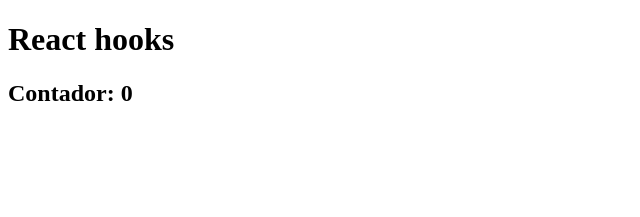
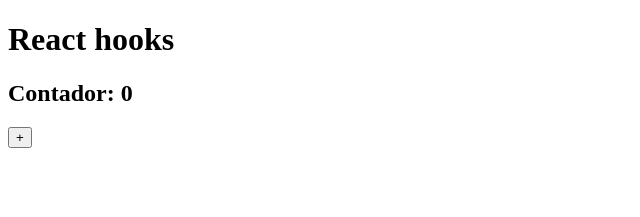
Before and after one commit to br-adriel/react-hooks, a React (Create React App) app: page / in a window 1280 px wide. Shown: the top 217 px of the page, without its empty margins (0-640 px from the left). Built offline with nearby package versions, Linux system fonts and the light colour scheme; the HTML template or start-up script is replaced by a standard one.

Commit message:
Adiciona botao para incrementar contador

```diff
--- a/src/App.js
+++ b/src/App.js
@@ -8,6 +8,7 @@
     <>
       <h1>React hooks</h1>
       <h2>Contador: {contador}</h2>
+      <button onClick={incrementarContador}>+</button>
     </>
   );
 }
```
